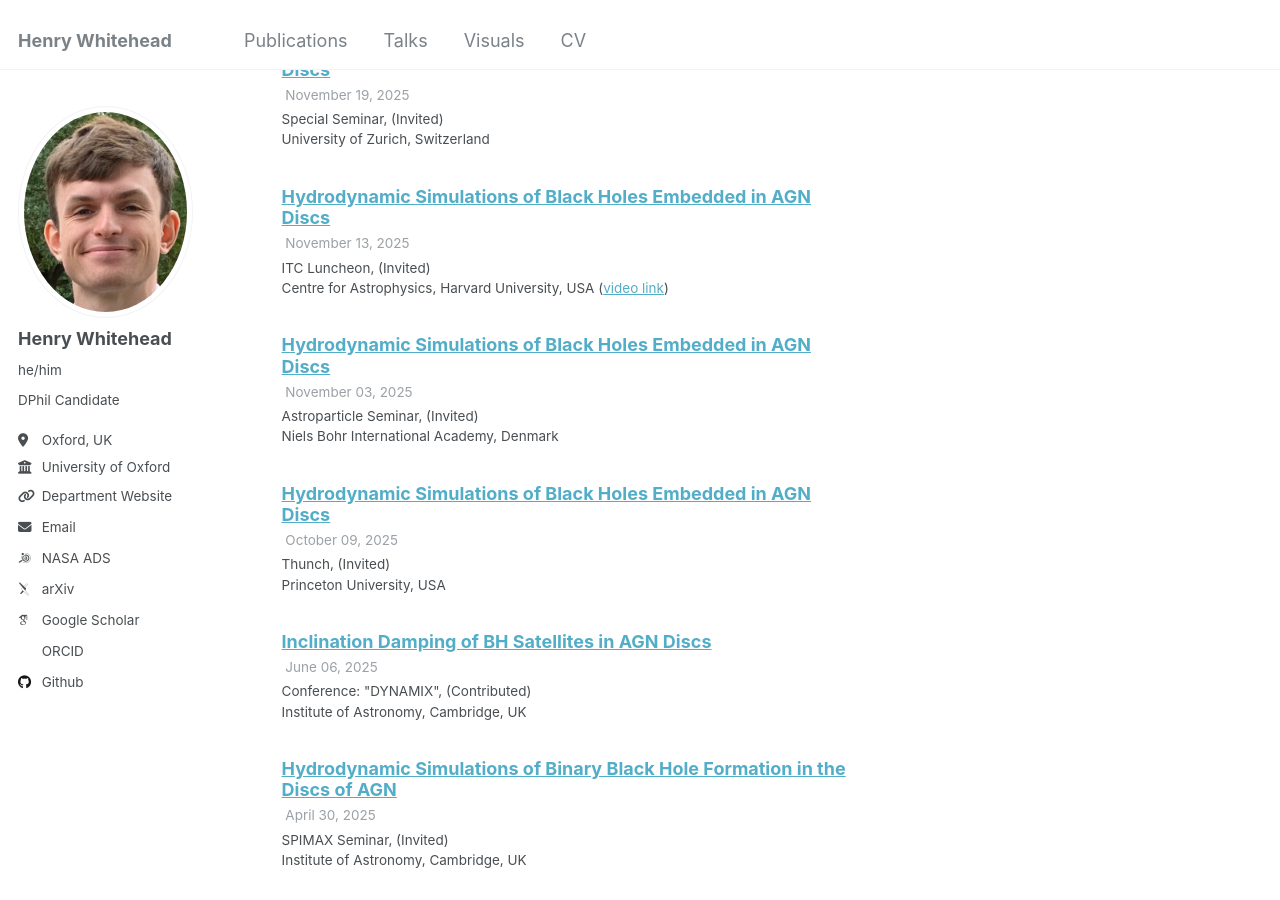
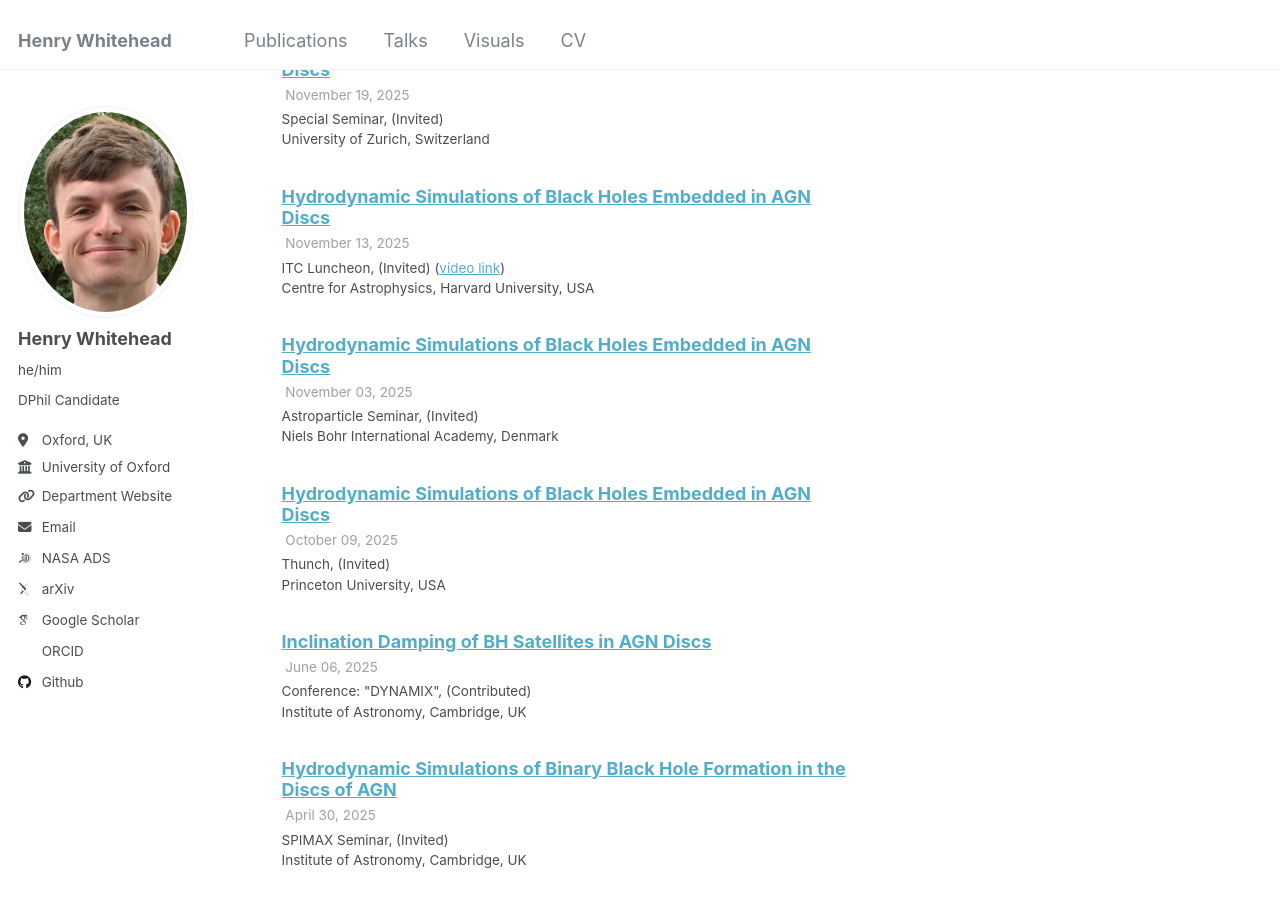
Before and after one commit to hwhitehead/hwhitehead.github.io, a Jekyll site: the page built from _pages/talks.html, in a window 1280 px wide and 900 px high, scrolled down 779 px. Built offline with Jekyll 4.4.1, drawn with Linux system fonts in a browser that asks for light colours; some web fonts are replaced.

Commit message:
moved link position

```diff
--- a/_includes/archive-single-talk.html
+++ b/_includes/archive-single-talk.html
@@ -37,8 +37,7 @@
       <p class="page__meta"><i class="fa fa-clock-o" aria-hidden="true"></i> {% include read-time.html %}</p>
     {% endif %}
     {% if post.date %}<p class="page__meta"><i class="fa fa-clock-o" aria-hidden="false"></i> {{ post.date | date: '%B %d, %Y' }}</p>{% endif %}
-    {% if post.venue %}<p class="archive__item-excerpt" itemprop="description">{{ post.venue }}, ({{post.type }})<br />{{post.location}} {% endif %}
-    {% if post.link %} (<a href={{post.link}}>video link</a>) {% endif %}
+    {% if post.venue %}<p class="archive__item-excerpt" itemprop="description">{{ post.venue }}, ({{post.type }}) {% if post.link %} (<a href={{post.link}}>video link</a>) {% endif %}<br />{{post.location}} {% endif %}
     {% if post.excerpt %}<p class="archive__item-excerpt" itemprop="description">{{ post.excerpt | markdownify }}</p>{% endif %}
   </article>
 </div>
```
